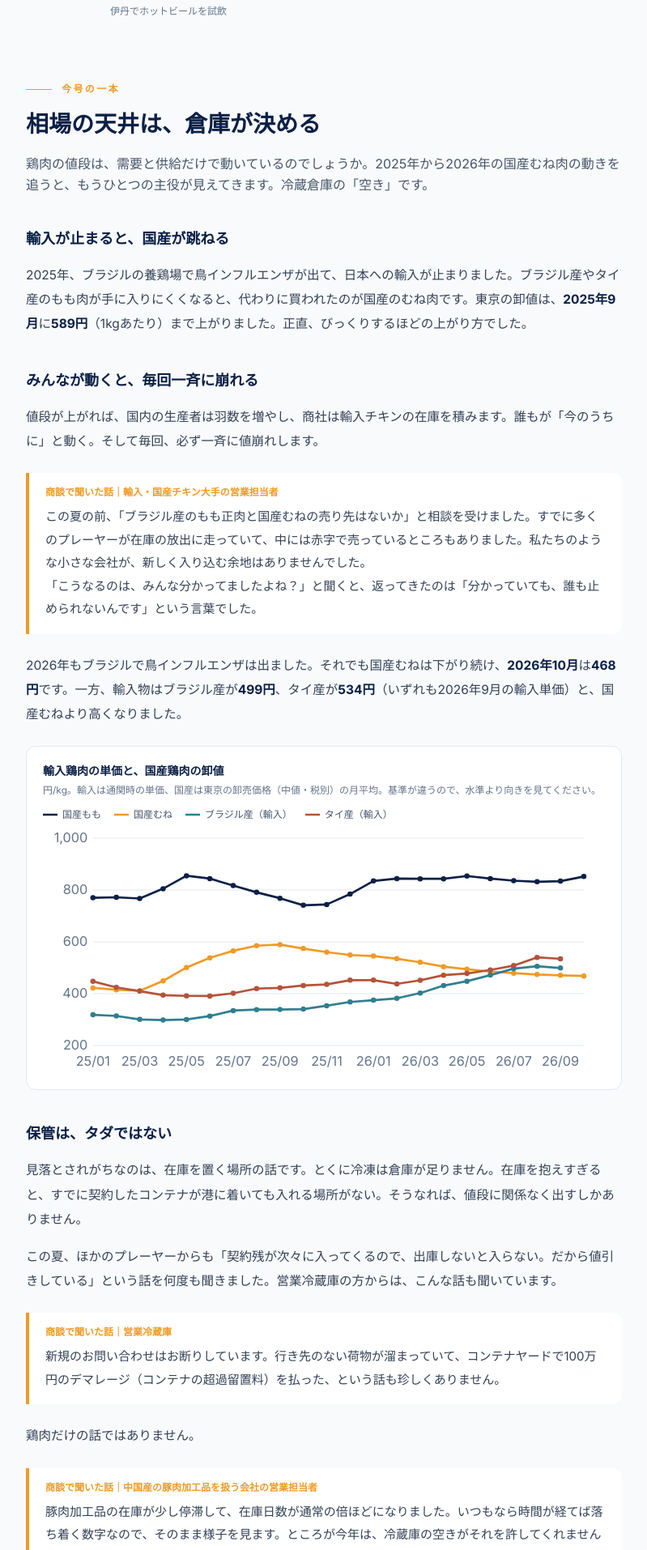
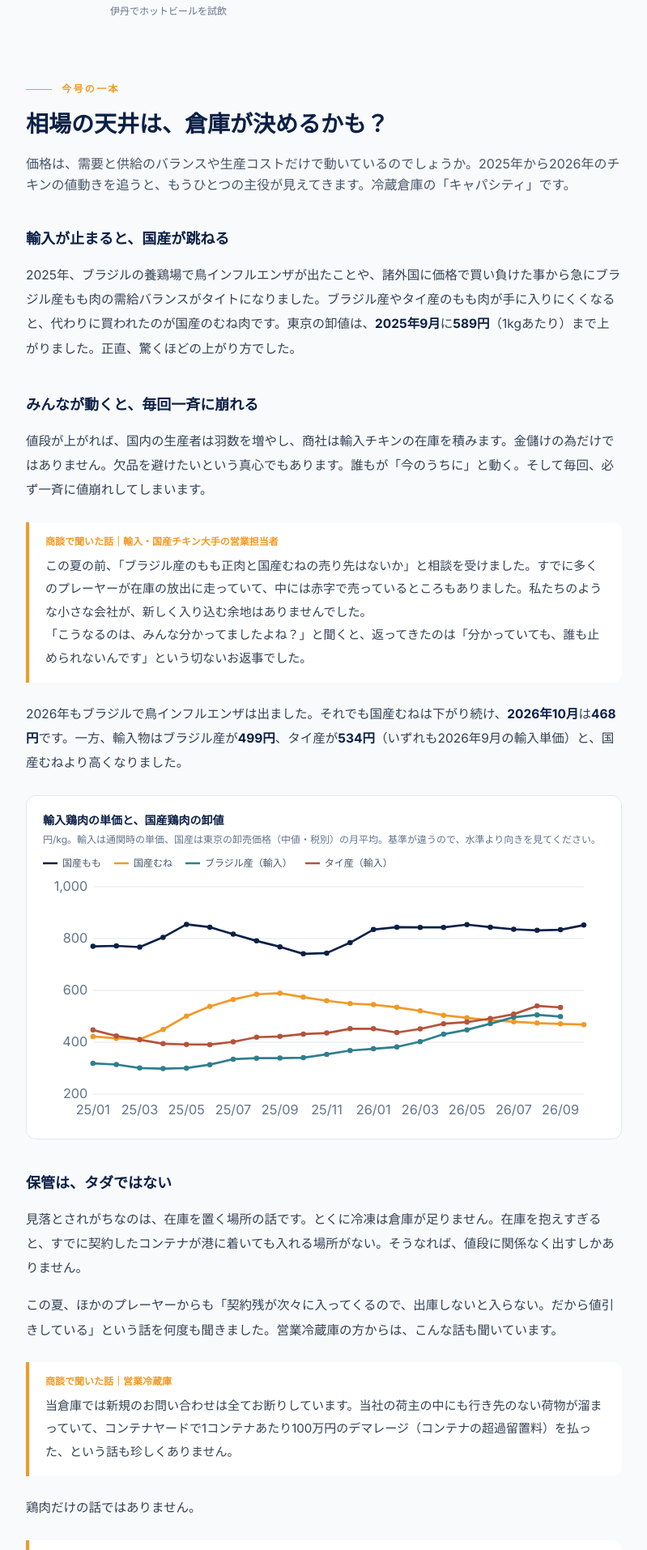
Before and after one commit to takuya5135/jcs-giba-site, a Next.js app: page /ja/tsushin/2026-12 in a window 1280 px wide. Shown: the part 1043-2957 px from the top of the page at 81% size, without its empty margins (240-1039 px from the left). Built offline with nearby package versions, Linux system fonts and the light colour scheme.

Commit message:
Update content and phrasing in content.tsx

```diff
--- a/src/tsushin/issues/2026-12/content.tsx
+++ b/src/tsushin/issues/2026-12/content.tsx
@@ -72,23 +72,23 @@ export default function Content() {
 
       <Part>今号の一本</Part>
       <article>
-        <h2 className="text-2xl sm:text-[28px] font-bold leading-snug text-[#0B2046]">相場の天井は、倉庫が決める</h2>
+        <h2 className="text-2xl sm:text-[28px] font-bold leading-snug text-[#0B2046]">相場の天井は、倉庫が決めるかも？</h2>
         <p className="mt-4 text-base leading-relaxed text-slate-600">
-          鶏肉の値段は、需要と供給だけで動いているのでしょうか。2025年から2026年の国産むね肉の動きを追うと、もうひとつの主役が見えてきます。冷蔵倉庫の「空き」です。
+          価格は、需要と供給のバランスや生産コストだけで動いているのでしょうか。2025年から2026年のチキンの値動きを追うと、もうひとつの主役が見えてきます。冷蔵倉庫の「キャパシティ」です。
         </p>
 
         <H3>輸入が止まると、国産が跳ねる</H3>
         <P>
-          2025年、ブラジルの養鶏場で鳥インフルエンザが出て、日本への輸入が止まりました。ブラジル産やタイ産のもも肉が手に入りにくくなると、代わりに買われたのが国産のむね肉です。東京の卸値は、
-          <B>{ym(k.munePeakMonth)}</B>に<B>{yen(k.munePeak)}</B>（1kgあたり）まで上がりました。正直、びっくりするほどの上がり方でした。
+          2025年、ブラジルの養鶏場で鳥インフルエンザが出たことや、諸外国に価格で買い負けた事から急にブラジル産もも肉の需給バランスがタイトになりました。ブラジル産やタイ産のもも肉が手に入りにくくなると、代わりに買われたのが国産のむね肉です。東京の卸値は、
+          <B>{ym(k.munePeakMonth)}</B>に<B>{yen(k.munePeak)}</B>（1kgあたり）まで上がりました。正直、驚くほどの上がり方でした。
         </P>
 
         <H3>みんなが動くと、毎回一斉に崩れる</H3>
-        <P>値段が上がれば、国内の生産者は羽数を増やし、商社は輸入チキンの在庫を積みます。誰もが「今のうちに」と動く。そして毎回、必ず一斉に値崩れします。</P>
+        <P>値段が上がれば、国内の生産者は羽数を増やし、商社は輸入チキンの在庫を積みます。金儲けの為だけではありません。欠品を避けたいという真心でもあります。誰もが「今のうちに」と動く。そして毎回、必ず一斉に値崩れしてしまいます。</P>
         <Voice who="輸入・国産チキン大手の営業担当者">
           この夏の前、「ブラジル産のもも正肉と国産むねの売り先はないか」と相談を受けました。すでに多くのプレーヤーが在庫の放出に走っていて、中には赤字で売っているところもありました。私たちのような小さな会社が、新しく入り込む余地はありませんでした。
           <br />
-          「こうなるのは、みんな分かってましたよね？」と聞くと、返ってきたのは「分かっていても、誰も止められないんです」という言葉でした。
+          「こうなるのは、みんな分かってましたよね？」と聞くと、返ってきたのは「分かっていても、誰も止められないんです」という切ないお返事でした。
         </Voice>
         <P>
           2026年もブラジルで鳥インフルエンザは出ました。それでも国産むねは下がり続け、<B>{ym(k.lastMonth)}</B>は<B>{yen(k.muneLast)}</B>
@@ -123,13 +123,13 @@ export default function Content() {
           この夏、ほかのプレーヤーからも「契約残が次々に入ってくるので、出庫しないと入らない。だから値引きしている」という話を何度も聞きました。営業冷蔵庫の方からは、こんな話も聞いています。
         </P>
         <Voice who="営業冷蔵庫">
-          新規のお問い合わせはお断りしています。行き先のない荷物が溜まっていて、コンテナヤードで100万円のデマレージ（コンテナの超過留置料）を払った、という話も珍しくありません。
+          当倉庫では新規のお問い合わせは全てお断りしています。当社の荷主の中にも行き先のない荷物が溜まっていて、コンテナヤードで1コンテナあたり100万円のデマレージ（コンテナの超過留置料）を払った、という話も珍しくありません。
         </Voice>
         <P>鶏肉だけの話ではありません。</P>
         <Voice who="中国産の豚肉加工品を扱う会社の営業担当者">
           豚肉加工品の在庫が少し停滞して、在庫日数が通常の倍ほどになりました。いつもなら時間が経てば落ち着く数字なので、そのまま様子を見ます。ところが今年は、冷蔵庫の空きがそれを許してくれませんでした。特価を出して販売を広げ、なんとか在庫量を調整しました。
         </Voice>
-        <P>値段を下げた理由は、売れないからではなく、置けないから。倉庫の空きが、売り手に値引きを迫っています。</P>
+        <P>値段を下げた理由は、売れないからではなく、置けないから。倉庫の空きが、売り手に値引きを迫るようになっています。</P>
         <P>
           冷蔵倉庫は毎年6月がいちばん混みます。お盆や夏の需要に向けた積み増しなので、ここは心配いりません。見るべきは、夏の出荷が終わった後です。2026年8月の庫腹占有率（倉庫の埋まり具合）は
           <B>{aug.y2026 != null ? pct1(aug.y2026) : '—'}</B>で、例年の8月（<B>{pct1(aug.avg)}</B>）より
@@ -187,14 +187,14 @@ export default function Content() {
           庫腹には多少の余裕があります。ただ、入出庫を行う人員が足りなくて、積極的に荷物を受けることができないんです。
         </Voice>
         <P>
-          倉庫の「空き」は、棚の広さだけでは決まりません。荷物を出し入れする人の手が足りなければ、空いていても使えない。
+          倉庫の「空き」は、スペースの広さだけでは決まりません。荷物を出し入れする人の手が足りなければ、空いていても使えない。
         </P>
         <P>人手が足りないのは、日本の倉庫だけではありません。</P>
         <Voice who="輸入・国産チキン大手の営業担当者">
           中国では、焼き鳥を加工する人員が足りていません。そのため、焼き鳥の値上げ要請を受けています。
         </Voice>
         <P>
-          国内でも海外でも、人手不足が大きな問題になっています。これから先、相場の天井を決めるのは、倉庫のキャパシティに加えて、作る現場と運ぶ現場、そこで働く人の数になっていきそうです。
+          国内でも海外でも、人手不足が大きな問題になっています。これから先、ビジネスにおいて重要視されていくのは、倉庫のキャパシティ問題の例に見られるように、作る現場と運ぶ現場、そこで働く人の数になっていきそうです。
         </P>
       </article>
 
```
